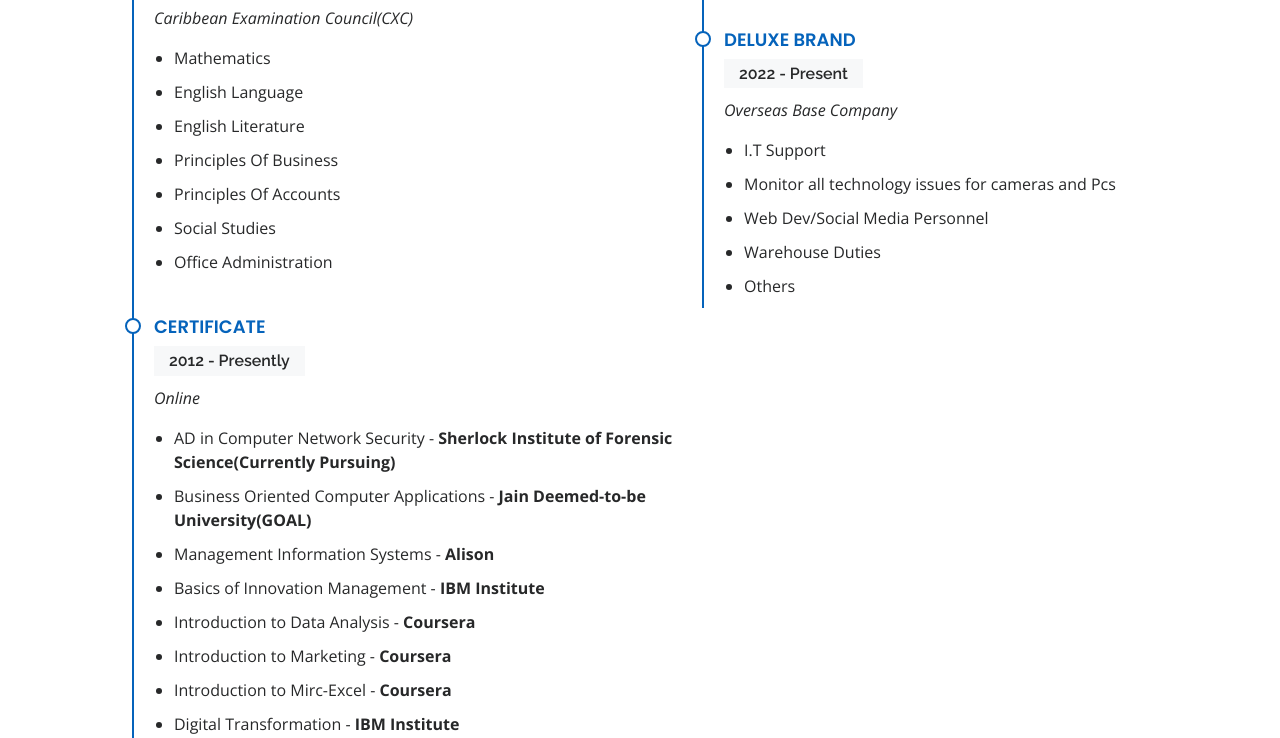
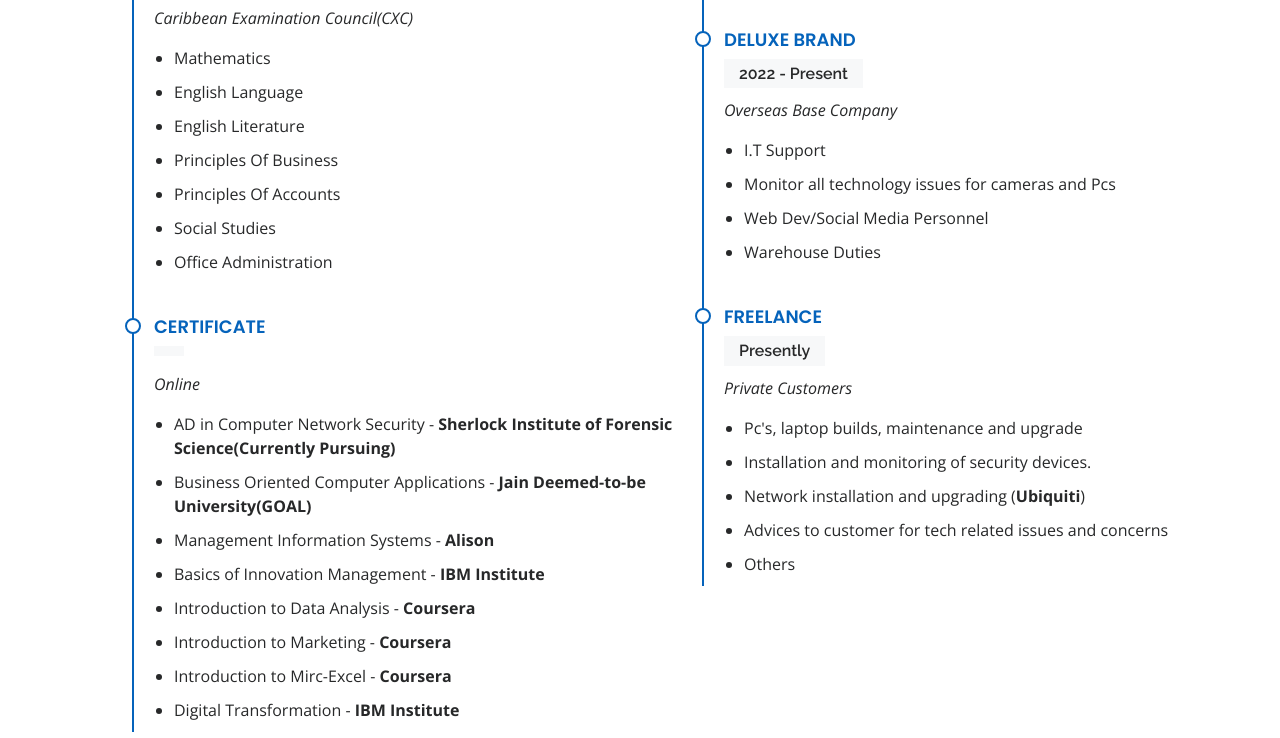
Before and after one commit to NeekeshR/MyResume, a plain HTML site: page index.html in a window 1280 px wide. Shown: the part 2062-2800 px from the top of the page. Drawn offline with nearby package versions, Linux system fonts and the light colour scheme.

Commit message:
Add files via upload

```diff
--- a/index.html
+++ b/index.html
@@ -207,7 +207,7 @@
 
             <div class="resume-item">
               <h4>Certificate</h4>
-              <h5>2012 - Presently</h5>
+              <h5></h5>
               <p><em>Online</em></p>
               <ul>
                 <li>AD in Computer Network Security - <b>Sherlock Institute of Forensic Science(Currently Pursuing)</b></li>
@@ -220,7 +220,6 @@
                 <li>Digital Transformation - <b>IBM Institute</b></li>
               </ul>
             </div>
-
           </div>
 
           <div class="col-lg-6">
@@ -248,6 +247,17 @@
                 <li>Monitor all technology issues for cameras and Pcs</li>
                 <li>Web Dev/Social Media Personnel</li>
                 <li>Warehouse Duties</li>
+              </ul>
+            </div>
+            <div class="resume-item">
+              <h4>Freelance</h4>
+              <h5>Presently</h5>
+              <p><em>Private Customers</em></p>
+              <ul>
+                <li>Pc's, laptop builds, maintenance and upgrade</li>
+                <li>Installation and monitoring of security devices.</li>
+                <li>Network installation and upgrading (<b>Ubiquiti</b>)</li>
+                <li>Advices to customer for tech related issues and concerns</li>
                 <li>Others</li>
               </ul>
             </div>
@@ -313,7 +323,7 @@
               <p>Creating, manipulate and editing of photos and videos.</p>
             </div>
           </div>
-          <!--
+        <!---->
           <div class="col-lg-4 col-md-6 d-flex align-items-stretch mt-4" data-aos="zoom-in" data-aos-delay="100">
             <div class="icon-box iconbox-yellow">
               <div class="icon">
@@ -322,12 +332,12 @@
                 </svg>
                 <i class="bx bx-layer"></i>
               </div>
-              <h4><a href="">PC and Network</a></h4>
-              <p>Troubleshooting and </p>
+              <h4><a href="">Security Devices</a></h4>
+              <p>Installation, troubleshooting and maintenance of surveillance security devices.</p>
             </div>
           </div>
-          -->
-          <!--
+
+        <!---->
           <div class="col-lg-4 col-md-6 d-flex align-items-stretch mt-4" data-aos="zoom-in" data-aos-delay="200">
             <div class="icon-box iconbox-red">
               <div class="icon">
@@ -336,11 +346,11 @@
                 </svg>
                 <i class="bx bx-slideshow"></i>
               </div>
-              <h4><a href="">Dele Cardo</a></h4>
-              <p>Quis consequatur saepe eligendi voluptatem consequatur dolor consequuntur</p>
+              <h4><a href="">Network</a></h4>
+              <p>Extensive knowledge of <b>Ubiquiti</b> devices including installing and maintaning.</p>
             </div>
           </div>
-          -->
+
           <!--
           <div class="col-lg-4 col-md-6 d-flex align-items-stretch mt-4" data-aos="zoom-in" data-aos-delay="300">
             <div class="icon-box iconbox-teal">
@@ -375,7 +385,7 @@
               <div class="testimonial-item">
                 <img src="#" class="testimonial-img" alt="">
                 <h3>Dilip Singh</h3>
-                <h4>Evil Eyes - CEO</h4>
+                <h4>Evil Eyes - <b>CEO</b></h4>
                 <p>
                   <i class="bx bxs-quote-alt-left quote-icon-left"></i>
                 <h4></h4>
@@ -389,7 +399,7 @@
               <div class="testimonial-item">
                 <img src="#" class="testimonial-img" alt="">
                 <h3>Edward Choy</h3>
-                <h4>Manager(CRA)</h4>
+                <h4>Manager - <b>Computer Resource of America.</b></h4>
                 <p>
                   <i class="bx bxs-quote-alt-left quote-icon-left"></i>
                 <p>(592)-645-5522</p>
```
